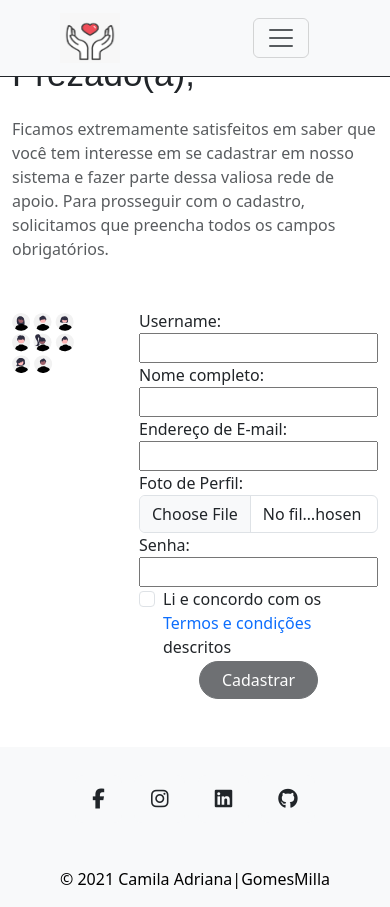
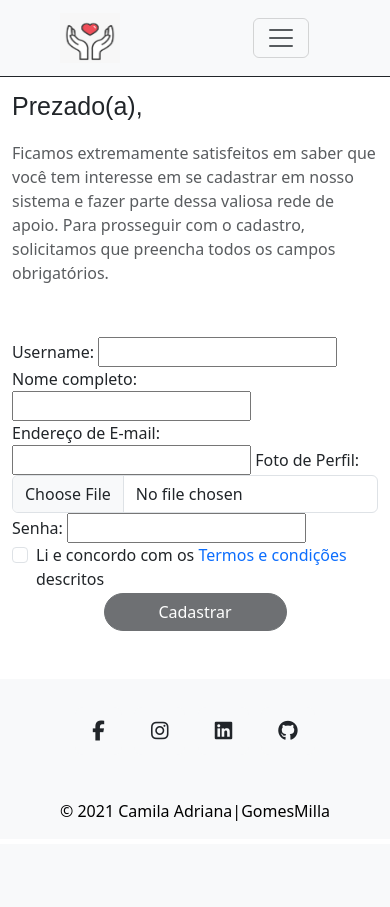
Before and after one commit to GomesMilla/maossolidarias, a Django app: page /users/criar-conta-fisico/ in a window 390 px wide. After the commit the page ends 821 px from the top, so only its background shows below. Run offline with Django 4.2, Linux system fonts and the light colour scheme; some libraries are stand-ins or nearby versions.

Commit message:
:fire: Responsividade adicionada na partes de criação de conta

```diff
--- a/static/css/custom.css
+++ b/static/css/custom.css
@@ -13,6 +13,16 @@
     margin-top: 5%;
     font-family: 'Fira Sans', sans-serif;
     font-size: 50px;
+}
+.tituloIndexcadastro{
+    margin-top: 9%;
+    font-family: 'Fira Sans', sans-serif;
+    font-size: 50px;
+}
+.titulocriarconta{
+    margin-top: 9%;
+    font-family: 'Fira Sans', sans-serif;
+    font-size: 30px;
 }
 .form-group {
     margin-bottom: 20px;
@@ -41,4 +51,14 @@ a{
     .topperfildetail{
         margin-top: 22%;
     }
+    .tituloIndexcadastro{
+        margin-top: 22%;
+        font-family: 'Fira Sans', sans-serif;
+        font-size: 25px;
+    }
+    .titulocriarconta{
+        margin-top: 24%;
+        font-family: 'Fira Sans', sans-serif;
+        font-size: 25px;
+    }
 }
--- a/templates/users/createaccountfisica.html
+++ b/templates/users/createaccountfisica.html
@@ -54,17 +54,17 @@
             </div>
         </div>
     </div>
-    <div class="container mt-5">
-        <p class="tituloIndex">Prezado(a),</p>
+    <div class="container">
+        <p class="titulocriarconta">Prezado(a),</p>
         <p class="text-muted">Ficamos extremamente satisfeitos em saber que você tem interesse em se cadastrar em nosso sistema e fazer parte dessa valiosa rede de apoio. Para prosseguir com o cadastro, solicitamos que preencha todos os campos obrigatórios.</p>
         <div class="text-justify">
             <div class="row mt-5">
-                <div class="col s12 m6 l6">
+                <div class="col-12 col-md-6 col-sm-12">
                     <div class="d-flex justify-content-start mt-1">
-                        <img src="{% static 'images/undraw_team_re_0bfe.svg' %}" alt="Foto de Apresentação" width="60%" height="60%">
+                        <img src="{% static 'images/undraw_team_re_0bfe.svg' %}" alt="Foto de Apresentação" width="60%" height="60%" class="d-none d-sm-block">
                     </div>
                 </div>
-                <div class="col s12 m6 l6">
+                <div class="col-12 col-md-6 col-sm-12">
                     <span class="">
                         <form method="POST" enctype="multipart/form-data">
                             {% csrf_token %}
@@ -85,6 +85,7 @@
             </div>
         </div>
     </div>
+
 </body>
 
 <script>
```
Also changed, not shown: templates/doacao/pedirdoacao.html (+2 -18 lines), templates/presentation/creataccountinitial.html (+1 -11 lines), templates/users/createaccount.html (+5 -5 lines).
